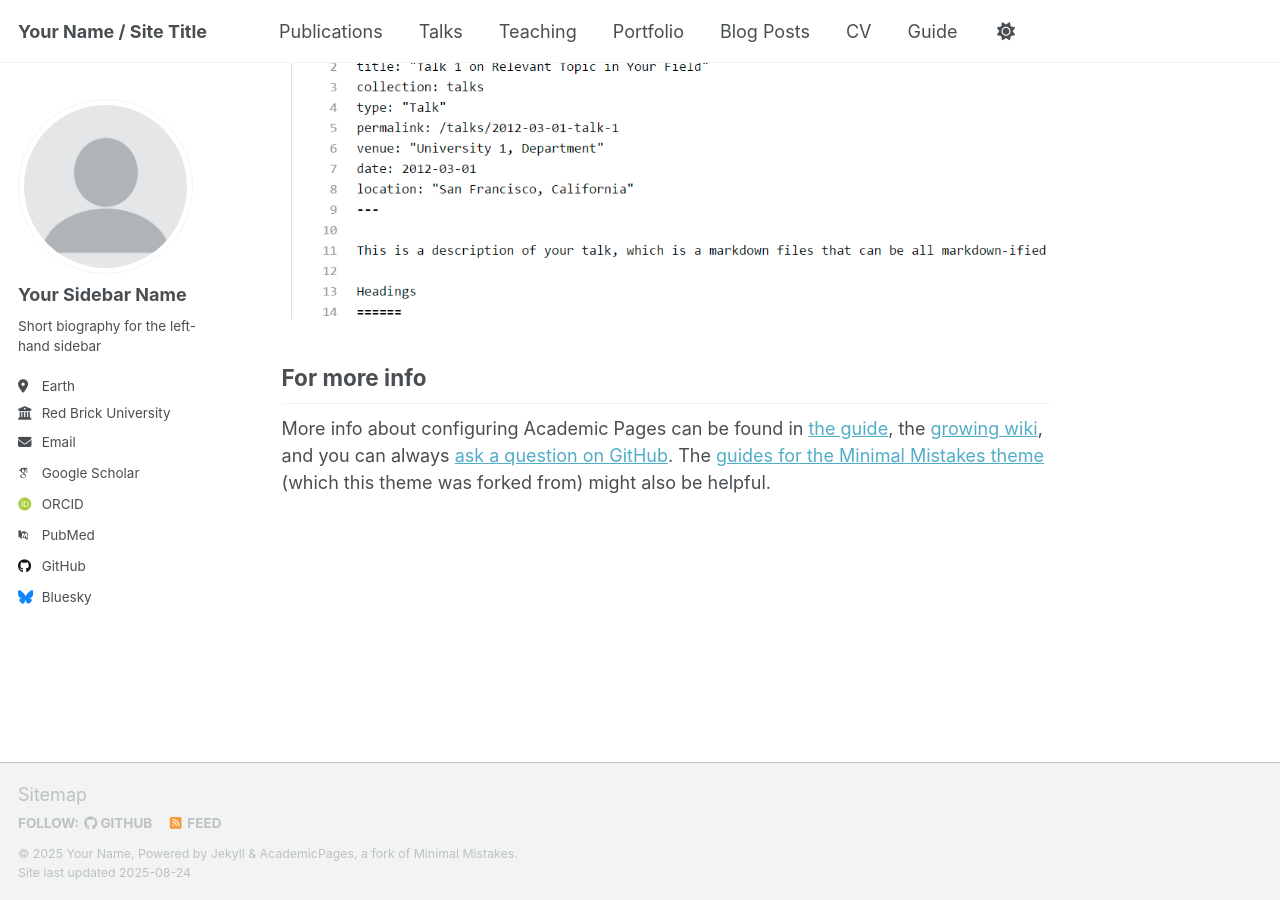
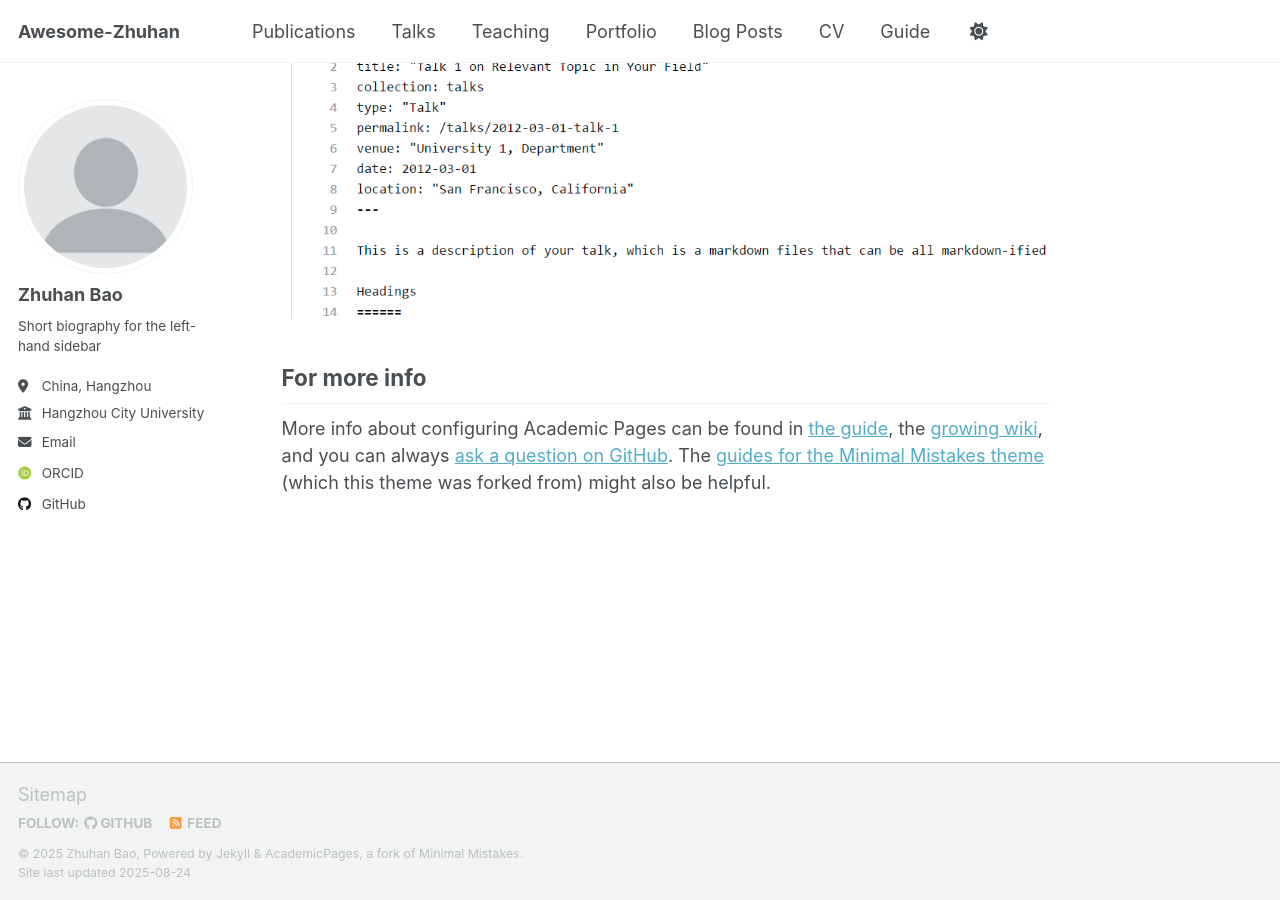
Before and after one commit to BaoZhuhan/BaoZhuhan.github.io, a Jekyll site: the page built from _pages/about.md, in a window 1280 px wide and 900 px high, scrolled down 2880 px. Built offline with Jekyll 4.4.1, drawn with Linux system fonts in a browser that asks for light colours; some web fonts are replaced; a script that is not in the unit is left out.

Commit message:
update config

```diff
--- a/_config.yml
+++ b/_config.yml
@@ -9,13 +9,13 @@
 # Basic Site Settings
 locale                   : "en-US"
 site_theme               : "default" # Currently available options are "default", "air"
-title                    : "Your Name / Site Title"
+title                    : "Awesome-Zhuhan"
 title_separator          : "-"
-name                     : &name "Your Name"
+name                     : &name "Zhuhan Bao"
 description              : &description "personal description"
-url                      : https://academicpages.github.io # the base hostname & protocol for your site e.g. "https://[your GitHub username].github.io" or if you already have some other page hosted on Github then use "https://[your GitHub username].github.io/[Your Repo Name]"
+url                      : https://baozhuhan.github.io # the base hostname & protocol for your site e.g. "https://[your GitHub username].github.io" or if you already have some other page hosted on Github then use "https://[your GitHub username].github.io/[Your Repo Name]"
 baseurl                  : "" # the subpath of your site, e.g. "/blog"
-repository               : "academicpages/academicpages.github.io"
+repository               : "BaoZhuhan/baozhuhan.github.io"
 
 # Site Author - The following control what appear as part of the author content on the side bar.
 #               If a field is blank the icon and link will not appear, otherwise it will be shown.
@@ -23,23 +23,23 @@
 author:
   # Biographic information
   avatar           : "profile.png"
-  name             : "Your Sidebar Name"
+  name             : "Zhuhan Bao"
   pronouns         : # example: "she/her"
   bio              : "Short biography for the left-hand sidebar"
-  location         : "Earth"
-  employer         : "Red Brick University"
+  location         : "China, Hangzhou"
+  employer         : "Hangzhou City University"
   uri              : # URL
-  email            : "none@example.org"
+  email            : "hengyuhan3762@gmail.com"
 
   # Academic websites
   academia         : # URL
   arxiv            : # URL - Update with the correct link to your profile
-  googlescholar    : "https://scholar.google.com/citations?user=PS_CX0AAAAAJ"
+  googlescholar    : # "https://scholar.google.com/citations?user=PS_CX0AAAAAJ"
   inspire-hep      : # URL
   impactstory      : # URL
-  orcid            : "http://orcid.org/yourorcidurl"
+  orcid            : "https://orcid.org/0009-0004-6659-6596"
   semantic         : # URL
-  pubmed           : "https://www.ncbi.nlm.nih.gov/pubmed/?term=john+snow"
+  pubmed           : # "https://www.ncbi.nlm.nih.gov/pubmed/?term=john+snow"
   researchgate     : # URL
   scopus           : # URL
 
@@ -47,13 +47,13 @@
   bitbucket        : # Username - Update with your username on the site
   codepen          : # Username
   dribbble         : # Username
-  github           : "academicpages"
+  github           : "BaoZhuhan"
   kaggle           : # Username
   stackoverflow    : # User number or user number and name (i.e., use "1" or "1/jeff-atwood")
 
   # Social media
   artstation       : # Username
-  bluesky          : "bsky.app" # Replace this with you Bluesky username
+  bluesky          : # "bsky.app" # Replace this with you Bluesky username
   facebook         : # Username
   flickr           : # Username
   foursquare       : # Username
```
